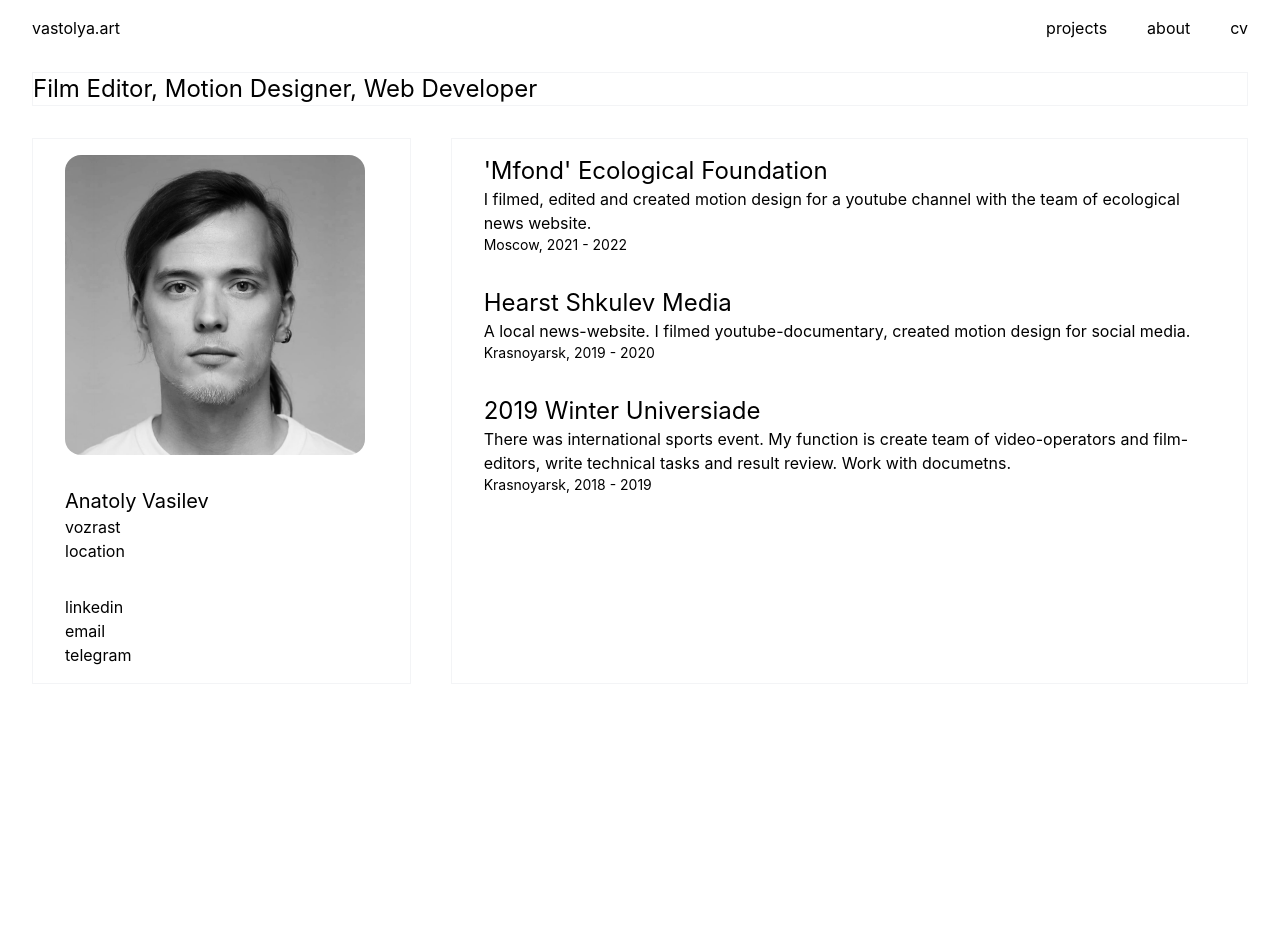
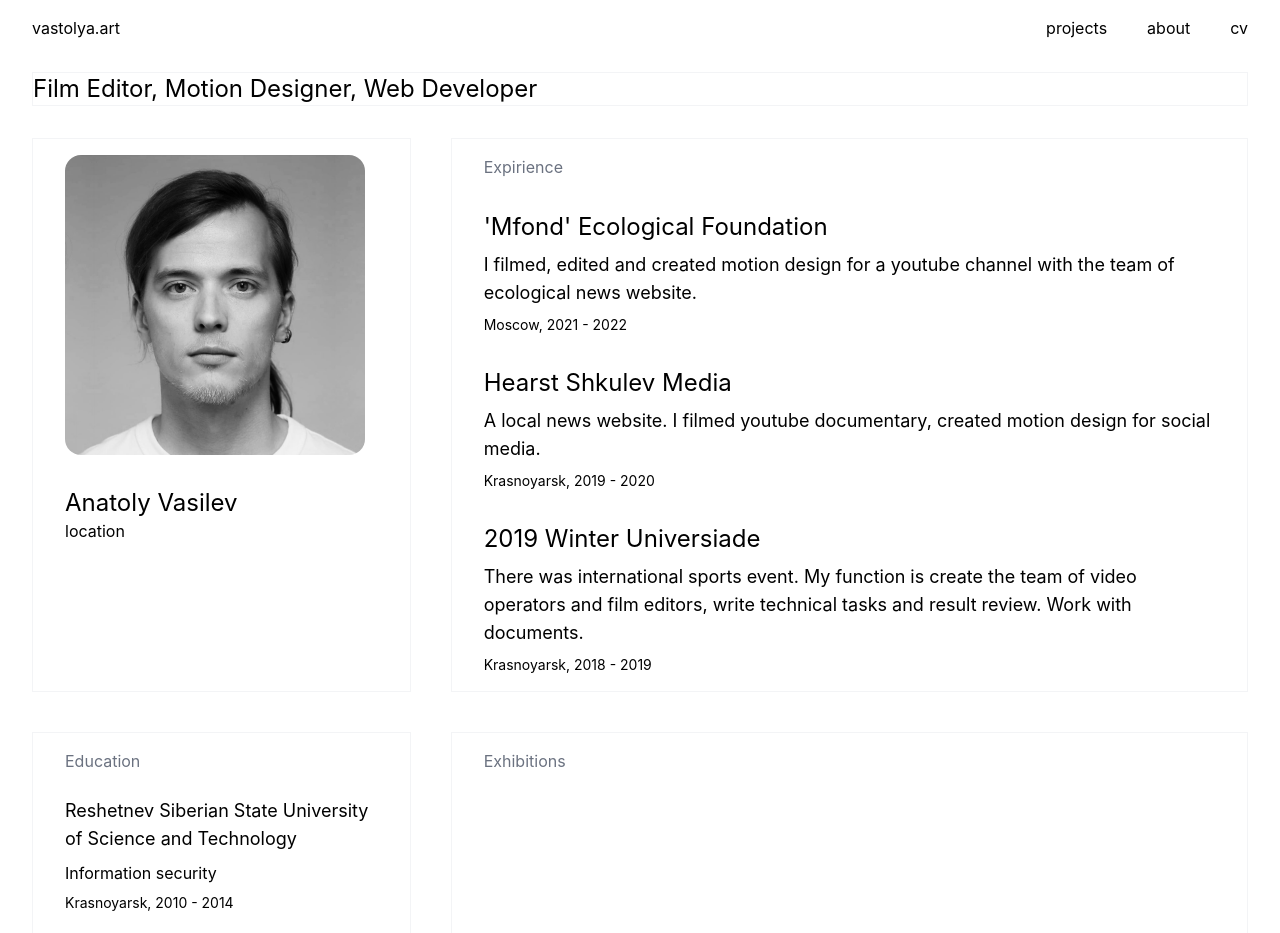
Before and after one commit to vastolya/vastolya.art, a React (Create React App) app: page /about in a window 1280 px wide. Shown: the top 933 px of the page. Before the commit the page ends 800 px from the top, so only its background shows below. Built offline with nearby package versions, Linux system fonts and the light colour scheme.

Commit message:
education added

```diff
--- a/src/components/About.js
+++ b/src/components/About.js
@@ -9,7 +9,7 @@ const Cv = () => {
       id: "2019WU",
       companyName: "2019 Winter Universiade",
       CompanyDescription:
-        "There was international sports event. My function is create team of video-operators and film-editors, write technical tasks and result review. Work with documetns.",
+        "There was international sports event. My function is create the team of video operators and film editors, write technical tasks and result review. Work with documents.",
       companyDates: "2018 - 2019",
       companySite: "https://en.wikipedia.org/wiki/2019_Winter_Universiade",
       companyLocation: "Krasnoyarsk",
@@ -18,7 +18,7 @@ const Cv = () => {
       id: "HSM",
       companyName: "Hearst Shkulev Media",
       CompanyDescription:
-        "A local news-website. I filmed youtube-documentary, created motion design for social media.",
+        "A local news website. I filmed youtube documentary, created motion design for social media.",
       companyDates: "2019 - 2020",
       companySite: "https://en.wikipedia.org/wiki/Hearst_Shkulev_Media",
       companyLocation: "Krasnoyarsk",
@@ -29,12 +29,34 @@ const Cv = () => {
       CompanyDescription:
         "I filmed, edited and created motion design for a youtube channel with the team of ecological news website.",
       companyDates: "2021 - 2022",
-      companySite: "https://ecosphere.press/about/",
+      companySite: "https://ecosphere.press",
       companyLocation: "Moscow",
     },
   };
 
+  const EDUCATION_LIST = {
+    first: {
+      id: "RSSUSI",
+      educationName: "Reshetnev Siberian State University of Science and Technology",
+      educationDescription:
+        "Information security",
+      educationDates: "2010 - 2014",
+      educationSite: "",
+      educationLocation: "Krasnoyarsk",
+    },
+    second: {
+      id: "MASC",
+      educationName: "Modern Art School 'Conception'",
+      educationDescription:
+        "Video Art and Communications Strategy",
+      educationDates: "2021 - 2022",
+      educationSite: "",
+      educationLocation: "Moscow",
+    },
+  };
+
   const experience = Object.values(EXPERIENCE_LIST);
+  const education = Object.values(EDUCATION_LIST);
 
   return (
     // <div>
@@ -144,7 +166,7 @@ const Cv = () => {
     <div className="md:max-w-screen-2xl mx-auto">
       <div className="grid md:grid-cols-3 gap-10 py-4 px-8">
         <div className="flex flex-col col-span-3  border border-gray-100">
-          <div className="text-2xl">
+          <div className="text-lg md:text-2xl">
             Film Editor, Motion Designer, Web Developer
           </div>
         </div>
@@ -160,34 +182,56 @@ const Cv = () => {
             />
           </div>
           <div className="py-4 px-8">
-            <div className="text-xl">Anatoly Vasilev</div>
-            <div>vozrast</div>
+            <div className="text-lg md:text-2xl">Anatoly Vasilev</div>
             <div>location</div>
-          </div>
-          <div className="py-4 px-8">
-            <div>linkedin</div>
-            <div>email</div>
-            <div>telegram</div>
           </div>
         </div>
         <div className="md:col-span-2 border border-gray-100">
+          <div className="py-4 px-8 text-sm md:text-base text-gray-500">
+            Expirience
+          </div>
           {experience.reverse().map((company) => (
             <div className="py-4 px-8 grid grid-col-2">
               <a
                 href={company.companySite}
                 target="blank"
-                className="no-underline hover:underline md:text-2xl"
+                className="no-underline hover:underline text-lg pb-2 md:text-2xl"
               >
                 {company.companyName}
               </a>
-              <div className="col-span-2 w-full">
+              <div className="text-base w-full md:col-span-2 md:text-lg pb-2">
                 {company.CompanyDescription}
               </div>
-              <div className="text-sm">
+              <div className="text-xs md:text-sm">
                 {company.companyLocation}, {company.companyDates}
               </div>
             </div>
           ))}
+        </div>
+        <div className="md:col-span-1 border border-gray-100">
+          <div className="py-4 px-8 text-sm md:text-base text-gray-500">
+            Education
+          </div>
+          {education.map((teachers) => (
+            <div className="py-2 px-8 grid grid-col-2">
+              <div
+                className="text-base md:text-lg pb-2"
+              >
+                {teachers.educationName}
+              </div>
+              <div className="text-sm md:text-base pb-2">
+                {teachers.educationDescription}
+              </div>
+              <div className="text-xs md:text-sm">
+                {teachers.educationLocation}, {teachers.educationDates}
+              </div>
+            </div>
+          ))}
+        </div>
+        <div className="md:col-span-2 border border-gray-100">
+          <div className="pt-4 px-8 text-sm md:text-base text-gray-500">
+            Exhibitions
+          </div>
         </div>
       </div>
       <div></div>
--- a/src/components/Cv.js
+++ b/src/components/Cv.js
@@ -2,7 +2,11 @@ import React, { useEffect, useState } from "react";
 
 const Contacts = () => {
   return (
-    <h1> Contacts </h1>
+    <div>
+      <div className="max-w-screen-2xl mx-auto">
+        <h1> download CV </h1>
+      </div>
+    </div>
   );
 };
 
```
